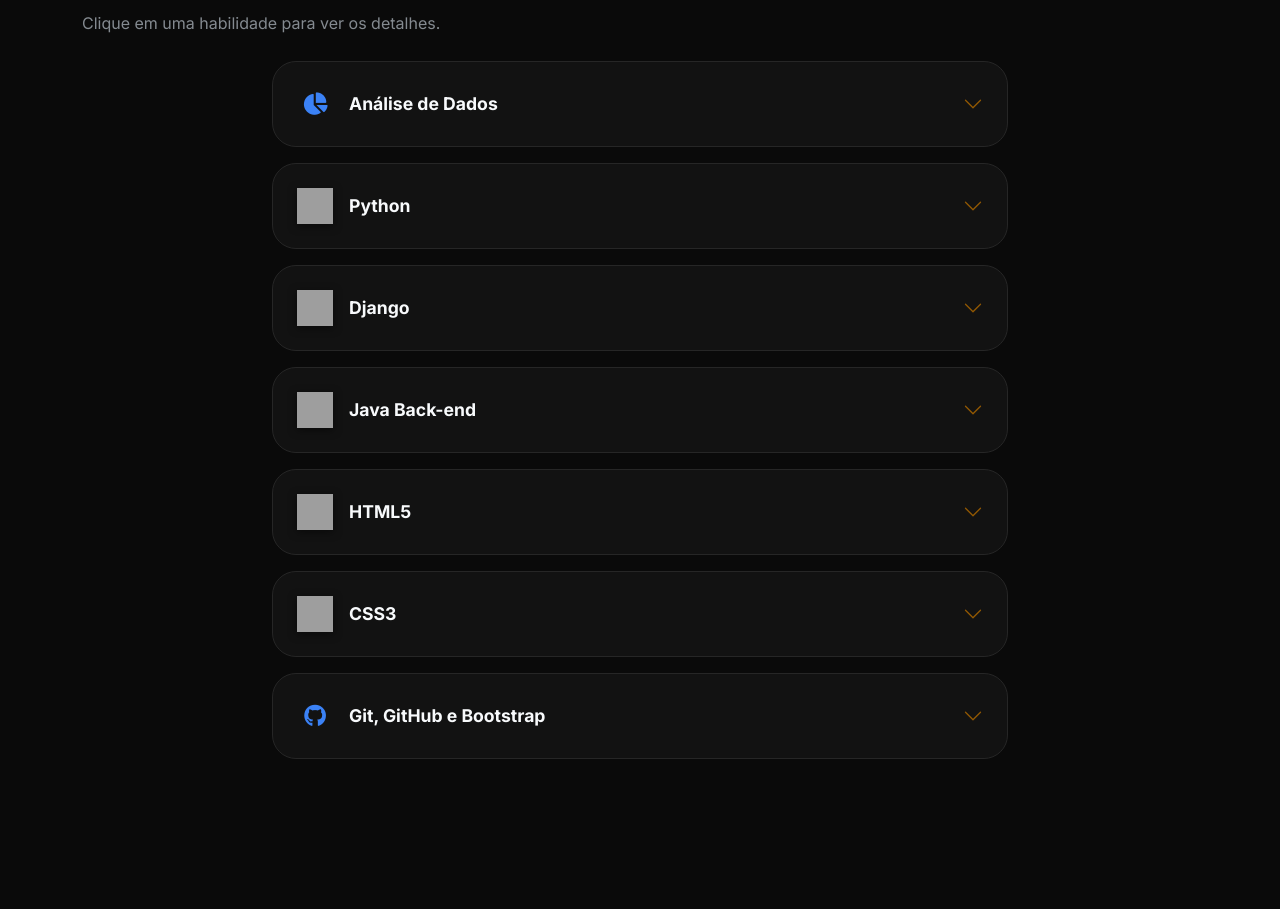
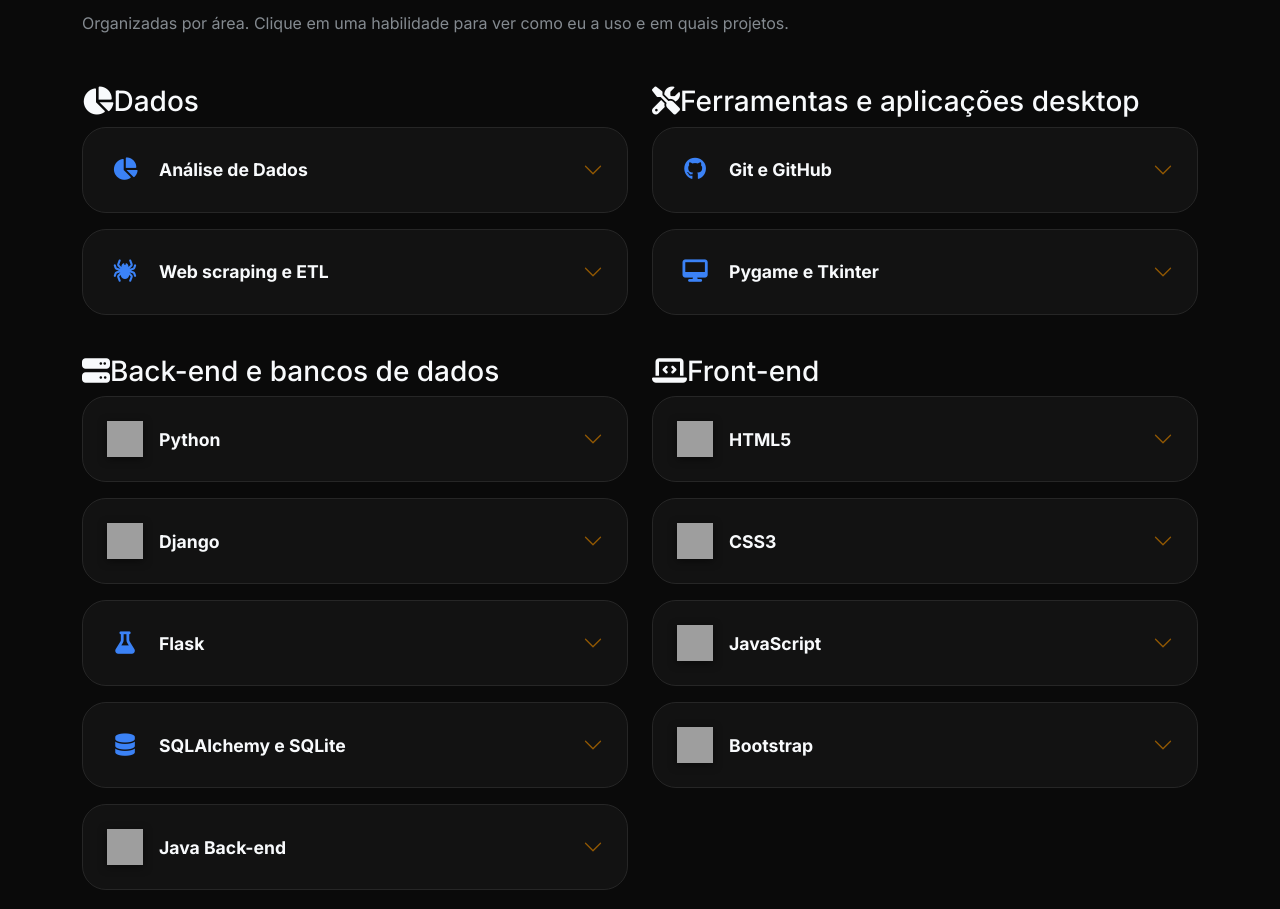
Before and after one commit to yagofc23/yagofc23.github.io, a plain HTML site: page index.html in a window 1280 px wide. Shown: the part 1120-2029 px from the top of the page. Drawn offline with nearby package versions, Linux system fonts and the light colour scheme; grey boxes are pictures that could not be loaded.

```diff
--- a/index.html
+++ b/index.html
@@ -76,65 +76,77 @@
     <section id="habilidades">
         <div class="container">
             <h2 class="section-title">Habilidades Técnicas</h2>
-            <p class="text-muted mb-4">Clique em uma habilidade para ver os detalhes.</p>
-            <div class="row">
-                <div class="col-lg-8 mx-auto">
-                    <div class="accordion" id="skillsAccordion">
+            <p class="text-muted mb-5">Organizadas por área. Clique em uma habilidade para ver como eu a uso e em quais projetos.</p>
+            <div class="row g-4 align-items-start">
+                <div class="col-lg-6">
+                    <h3 class="skill-group-title"><i class="fas fa-chart-pie"></i>Dados</h3>
+                    <div class="accordion" id="acc0">
                             <div class="accordion-item">
-                            <h3 class="accordion-header">
-                                <button class="accordion-button collapsed" type="button" data-bs-toggle="collapse" data-bs-target="#skill1" aria-expanded="false" aria-controls="skill1"><span class="skill-ic"><i class="fas fa-chart-pie"></i></span>Análise de Dados</button>
-                            </h3>
-                            <div id="skill1" class="accordion-collapse collapse" data-bs-parent="#skillsAccordion">
-                                <div class="accordion-body">Extração, limpeza e análise exploratória de dados. Relatórios e insights de negócio com Excel Avançado, Power BI e Pandas.</div>
+                                <h4 class="accordion-header"><button class="accordion-button collapsed" type="button" data-bs-toggle="collapse" data-bs-target="#sk1" aria-expanded="false" aria-controls="sk1"><span class="skill-ic"><i class="fas fa-chart-pie"></i></span>Análise de Dados</button></h4>
+                                <div id="sk1" class="accordion-collapse collapse" data-bs-parent="#acc0"><div class="accordion-body">Extração, limpeza e análise exploratória de dados. Relatórios e insights de negócio com Excel Avançado, Power BI e Pandas.<div class="used-in"><span>Usado em</span><a href="#p-bot">Bot de Notícias</a><a href="#certificacoes">Formação Big Data Science</a></div></div></div>
+                            </div>
+                            <div class="accordion-item">
+                                <h4 class="accordion-header"><button class="accordion-button collapsed" type="button" data-bs-toggle="collapse" data-bs-target="#sk2" aria-expanded="false" aria-controls="sk2"><span class="skill-ic"><i class="fas fa-spider"></i></span>Web scraping e ETL</button></h4>
+                                <div id="sk2" class="accordion-collapse collapse" data-bs-parent="#acc0"><div class="accordion-body">Coleta automática de dados de portais com BeautifulSoup4, deixando as informações organizadas para análise posterior.<div class="used-in"><span>Usado em</span><a href="#p-bot">Bot de Notícias</a></div></div></div>
                             </div>
                     </div>
+                </div>
+                <div class="col-lg-6">
+                    <h3 class="skill-group-title"><i class="fas fa-screwdriver-wrench"></i>Ferramentas e aplicações desktop</h3>
+                    <div class="accordion" id="acc1">
                             <div class="accordion-item">
-                            <h3 class="accordion-header">
-                                <button class="accordion-button collapsed" type="button" data-bs-toggle="collapse" data-bs-target="#skill2" aria-expanded="false" aria-controls="skill2"><img src="https://cdn.jsdelivr.net/gh/devicons/devicon/icons/python/python-original.svg" alt="" class="skill-logo">Python</button>
-                            </h3>
-                            <div id="skill2" class="accordion-collapse collapse" data-bs-parent="#skillsAccordion">
-                                <div class="accordion-body">Lógica estruturada e orientada a objetos, scripts de automação, manipulação de arquivos, web scraping e análise de dados.</div>
+                                <h4 class="accordion-header"><button class="accordion-button collapsed" type="button" data-bs-toggle="collapse" data-bs-target="#sk3" aria-expanded="false" aria-controls="sk3"><span class="skill-ic"><i class="fab fa-github"></i></span>Git e GitHub</button></h4>
+                                <div id="sk3" class="accordion-collapse collapse" data-bs-parent="#acc1"><div class="accordion-body">Controle de versão com branches e pull requests, um repositório no GitHub para cada projeto e rotina de trabalho no VS Code e no terminal.<div class="used-in"><span>Usado em</span><a href="#projetos">Todos os projetos</a></div></div></div>
+                            </div>
+                            <div class="accordion-item">
+                                <h4 class="accordion-header"><button class="accordion-button collapsed" type="button" data-bs-toggle="collapse" data-bs-target="#sk4" aria-expanded="false" aria-controls="sk4"><span class="skill-ic"><i class="fas fa-desktop"></i></span>Pygame e Tkinter</button></h4>
+                                <div id="sk4" class="accordion-collapse collapse" data-bs-parent="#acc1"><div class="accordion-body">Interface desktop em dark mode, com playlist dinâmica e equalizador.<div class="used-in"><span>Usado em</span><a href="#p-musicplayer">Music Player</a></div></div></div>
                             </div>
                     </div>
+                </div>
+                <div class="col-lg-6">
+                    <h3 class="skill-group-title"><i class="fas fa-server"></i>Back-end e bancos de dados</h3>
+                    <div class="accordion" id="acc2">
                             <div class="accordion-item">
-                            <h3 class="accordion-header">
-                                <button class="accordion-button collapsed" type="button" data-bs-toggle="collapse" data-bs-target="#skill3" aria-expanded="false" aria-controls="skill3"><img src="https://cdn.jsdelivr.net/gh/devicons/devicon/icons/django/django-plain.svg" alt="" class="skill-logo">Django</button>
-                            </h3>
-                            <div id="skill3" class="accordion-collapse collapse" data-bs-parent="#skillsAccordion">
-                                <div class="accordion-body">Aplicações web com arquitetura MVT, Django ORM, rotas e autenticação segura.</div>
+                                <h4 class="accordion-header"><button class="accordion-button collapsed" type="button" data-bs-toggle="collapse" data-bs-target="#sk5" aria-expanded="false" aria-controls="sk5"><img src="https://cdn.jsdelivr.net/gh/devicons/devicon/icons/python/python-original.svg" alt="" class="skill-logo">Python</button></h4>
+                                <div id="sk5" class="accordion-collapse collapse" data-bs-parent="#acc2"><div class="accordion-body">Lógica estruturada e orientada a objetos, scripts de automação, manipulação de arquivos, web scraping e análise de dados.<div class="used-in"><span>Usado em</span><a href="#p-linkmanager">LinkManager</a><a href="#p-conektei">Conektei</a><a href="#p-devschools">DevSchools</a><a href="#p-musicplayer">Music Player</a><a href="#p-bot">Bot de Notícias</a></div></div></div>
+                            </div>
+                            <div class="accordion-item">
+                                <h4 class="accordion-header"><button class="accordion-button collapsed" type="button" data-bs-toggle="collapse" data-bs-target="#sk6" aria-expanded="false" aria-controls="sk6"><img src="https://cdn.jsdelivr.net/gh/devicons/devicon/icons/django/django-plain.svg" alt="" class="skill-logo">Django</button></h4>
+                                <div id="sk6" class="accordion-collapse collapse" data-bs-parent="#acc2"><div class="accordion-body">Aplicações web com arquitetura MVT, Django ORM, rotas e autenticação segura.<div class="used-in"><span>Usado em</span><a href="#p-conektei">Conektei</a><a href="#p-devschools">DevSchools</a></div></div></div>
+                            </div>
+                            <div class="accordion-item">
+                                <h4 class="accordion-header"><button class="accordion-button collapsed" type="button" data-bs-toggle="collapse" data-bs-target="#sk7" aria-expanded="false" aria-controls="sk7"><span class="skill-ic"><i class="fas fa-flask"></i></span>Flask</button></h4>
+                                <div id="sk7" class="accordion-collapse collapse" data-bs-parent="#acc2"><div class="accordion-body">Aplicação full stack com rotas, autenticação segura e analytics de cliques.<div class="used-in"><span>Usado em</span><a href="#p-linkmanager">LinkManager</a></div></div></div>
+                            </div>
+                            <div class="accordion-item">
+                                <h4 class="accordion-header"><button class="accordion-button collapsed" type="button" data-bs-toggle="collapse" data-bs-target="#sk8" aria-expanded="false" aria-controls="sk8"><span class="skill-ic"><i class="fas fa-database"></i></span>SQLAlchemy e SQLite</button></h4>
+                                <div id="sk8" class="accordion-collapse collapse" data-bs-parent="#acc2"><div class="accordion-body">Modelagem e consulta de dados por ORM: SQLAlchemy no LinkManager e SQLite no DevSchools.<div class="used-in"><span>Usado em</span><a href="#p-linkmanager">LinkManager</a><a href="#p-devschools">DevSchools</a></div></div></div>
+                            </div>
+                            <div class="accordion-item">
+                                <h4 class="accordion-header"><button class="accordion-button collapsed" type="button" data-bs-toggle="collapse" data-bs-target="#sk9" aria-expanded="false" aria-controls="sk9"><img src="https://cdn.jsdelivr.net/gh/devicons/devicon/icons/java/java-original.svg" alt="" class="skill-logo">Java Back-end</button></h4>
+                                <div id="sk9" class="accordion-collapse collapse" data-bs-parent="#acc2"><div class="accordion-body">Em formação pelo Senac (previsão: 15/01/2027): POO, APIs, Spring Boot e integração com bancos de dados.<div class="used-in"><span>Em estudo, ainda sem projeto público.</span></div></div></div>
                             </div>
                     </div>
+                </div>
+                <div class="col-lg-6">
+                    <h3 class="skill-group-title"><i class="fas fa-laptop-code"></i>Front-end</h3>
+                    <div class="accordion" id="acc3">
                             <div class="accordion-item">
-                            <h3 class="accordion-header">
-                                <button class="accordion-button collapsed" type="button" data-bs-toggle="collapse" data-bs-target="#skill4" aria-expanded="false" aria-controls="skill4"><img src="https://cdn.jsdelivr.net/gh/devicons/devicon/icons/java/java-original.svg" alt="" class="skill-logo">Java Back-end</button>
-                            </h3>
-                            <div id="skill4" class="accordion-collapse collapse" data-bs-parent="#skillsAccordion">
-                                <div class="accordion-body">Em formação pelo Senac: APIs, Programação Orientada a Objetos e sistemas back-end escaláveis.</div>
-                            </div>
+                                <h4 class="accordion-header"><button class="accordion-button collapsed" type="button" data-bs-toggle="collapse" data-bs-target="#sk10" aria-expanded="false" aria-controls="sk10"><img src="https://cdn.jsdelivr.net/gh/devicons/devicon/icons/html5/html5-original.svg" alt="" class="skill-logo">HTML5</button></h4>
+                                <div id="sk10" class="accordion-collapse collapse" data-bs-parent="#acc3"><div class="accordion-body">Estrutura semântica de páginas, acessibilidade e boas práticas de SEO.<div class="used-in"><span>Usado em</span><a href="#p-deathnote">Death Note Online</a><a href="#sobre">Este portfólio</a></div></div></div>
                             </div>
                             <div class="accordion-item">
-                            <h3 class="accordion-header">
-                                <button class="accordion-button collapsed" type="button" data-bs-toggle="collapse" data-bs-target="#skill5" aria-expanded="false" aria-controls="skill5"><img src="https://cdn.jsdelivr.net/gh/devicons/devicon/icons/html5/html5-original.svg" alt="" class="skill-logo">HTML5</button>
-                            </h3>
-                            <div id="skill5" class="accordion-collapse collapse" data-bs-parent="#skillsAccordion">
-                                <div class="accordion-body">Estrutura semântica de páginas, acessibilidade e boas práticas de SEO.</div>
-                            </div>
+                                <h4 class="accordion-header"><button class="accordion-button collapsed" type="button" data-bs-toggle="collapse" data-bs-target="#sk11" aria-expanded="false" aria-controls="sk11"><img src="https://cdn.jsdelivr.net/gh/devicons/devicon/icons/css3/css3-original.svg" alt="" class="skill-logo">CSS3</button></h4>
+                                <div id="sk11" class="accordion-collapse collapse" data-bs-parent="#acc3"><div class="accordion-body">Interfaces responsivas com Flexbox, Grid e animações.<div class="used-in"><span>Usado em</span><a href="#p-deathnote">Death Note Online</a><a href="#p-conektei">Conektei</a><a href="#sobre">Este portfólio</a></div></div></div>
                             </div>
                             <div class="accordion-item">
-                            <h3 class="accordion-header">
-                                <button class="accordion-button collapsed" type="button" data-bs-toggle="collapse" data-bs-target="#skill6" aria-expanded="false" aria-controls="skill6"><img src="https://cdn.jsdelivr.net/gh/devicons/devicon/icons/css3/css3-original.svg" alt="" class="skill-logo">CSS3</button>
-                            </h3>
-                            <div id="skill6" class="accordion-collapse collapse" data-bs-parent="#skillsAccordion">
-                                <div class="accordion-body">Interfaces responsivas com Flexbox, Grid e animações.</div>
-                            </div>
+                                <h4 class="accordion-header"><button class="accordion-button collapsed" type="button" data-bs-toggle="collapse" data-bs-target="#sk12" aria-expanded="false" aria-controls="sk12"><img src="https://cdn.jsdelivr.net/gh/devicons/devicon/icons/javascript/javascript-original.svg" alt="" class="skill-logo">JavaScript</button></h4>
+                                <div id="sk12" class="accordion-collapse collapse" data-bs-parent="#acc3"><div class="accordion-body">Manipulação do DOM para criar interações, como a simulação do caderno no Death Note Online.<div class="used-in"><span>Usado em</span><a href="#p-deathnote">Death Note Online</a><a href="#sobre">Este portfólio</a></div></div></div>
                             </div>
                             <div class="accordion-item">
-                            <h3 class="accordion-header">
-                                <button class="accordion-button collapsed" type="button" data-bs-toggle="collapse" data-bs-target="#skill7" aria-expanded="false" aria-controls="skill7"><span class="skill-ic"><i class="fab fa-github"></i></span>Git, GitHub e Bootstrap</button>
-                            </h3>
-                            <div id="skill7" class="accordion-collapse collapse" data-bs-parent="#skillsAccordion">
-                                <div class="accordion-body">Controle de versão (branches, PRs), UI ágil com Bootstrap e rotina de trabalho no VS Code e terminal.</div>
-                            </div>
+                                <h4 class="accordion-header"><button class="accordion-button collapsed" type="button" data-bs-toggle="collapse" data-bs-target="#sk13" aria-expanded="false" aria-controls="sk13"><img src="https://cdn.jsdelivr.net/gh/devicons/devicon/icons/bootstrap/bootstrap-original.svg" alt="" class="skill-logo">Bootstrap</button></h4>
+                                <div id="sk13" class="accordion-collapse collapse" data-bs-parent="#acc3"><div class="accordion-body">Interfaces responsivas e consistentes com os componentes e o sistema de grid.<div class="used-in"><span>Usado em</span><a href="#p-linkmanager">LinkManager</a><a href="#sobre">Este portfólio</a></div></div></div>
                             </div>
                     </div>
                 </div>
@@ -149,7 +161,7 @@
             <div class="row g-4">
 
                 <div class="col-md-6 col-lg-4">
-                    <div class="card h-100">
+                    <div class="card h-100" id="p-bot">
                         <img src="image/projeto%202.png" alt="Web Scraper" class="card-img-top" loading="lazy" style="height: 220px; object-fit: cover;">
                         <div class="card-body d-flex flex-column p-4">
                             <h5 class="card-title mb-1">Bot de Notícias</h5>
@@ -162,6 +174,7 @@
                             <div class="tech-tags mb-3">
                                 <span class="badge">Python</span>
                                 <span class="badge">BeautifulSoup4</span>
+                                <span class="badge">Web Scraping</span>
                             </div>
                             <div class="mt-auto d-grid gap-2">
                                 <a href="https://github.com/yagofc23/automacao-python-g1" target="_blank" class="btn btn-primary btn-sm rounded-pill"><i class="fab fa-github me-1"></i>Ver Código</a>
@@ -171,7 +184,7 @@
                 </div>
 
                 <div class="col-md-6 col-lg-4">
-                    <div class="card h-100">
+                    <div class="card h-100" id="p-linkmanager">
                         <img src="./image/linkmanager-thumb.png" alt="LinkManager" class="card-img-top" loading="lazy" style="height: 220px; object-fit: cover;">
                         <div class="card-body d-flex flex-column p-4">
                             <h5 class="card-title mb-1">LinkManager - SaaS</h5>
@@ -182,7 +195,8 @@
                                 <p class="mb-2">Sistema Full Stack com autenticação segura, analytics de cliques e temas dinâmicos.</p>
                             </div>
                             <div class="tech-tags mb-3">
-                                <span class="badge">Python Flask</span>
+                                <span class="badge">Python</span>
+                                <span class="badge">Flask</span>
                                 <span class="badge">SQLAlchemy</span>
                                 <span class="badge">Bootstrap</span>
                             </div>
@@ -195,7 +209,7 @@
                 </div>
 
                 <div class="col-md-6 col-lg-4">
-                    <div class="card h-100">
+                    <div class="card h-100" id="p-conektei">
                         <img src="./image/conektei-thumb.png" alt="Conektei" class="card-img-top" loading="lazy" style="height: 220px; object-fit: cover;">
                         <div class="card-body d-flex flex-column p-4">
                             <h5 class="card-title mb-1">Conektei - Consultoria</h5>
@@ -219,7 +233,7 @@
                 </div>
 
                 <div class="col-md-6 col-lg-4">
-                    <div class="card h-100">
+                    <div class="card h-100" id="p-deathnote">
                         <img src="./image/death%20note.png" alt="Death Note" class="card-img-top" loading="lazy" style="height: 220px; object-fit: cover;">
                         <div class="card-body d-flex flex-column p-4">
                             <h5 class="card-title mb-1">Death Note Online</h5>
@@ -243,7 +257,7 @@
                 </div>
 
                 <div class="col-md-6 col-lg-4">
-                    <div class="card h-100">
+                    <div class="card h-100" id="p-musicplayer">
                         <img src="./image/music_player.png" class="card-img-top" loading="lazy" alt="Music Player" style="height: 220px; object-fit: cover; object-position: top;">
                         <div class="card-body d-flex flex-column p-4">
                             <h5 class="card-title mb-1">Music Player</h5>
@@ -267,7 +281,7 @@
                 </div>
 
                 <div class="col-md-6 col-lg-4">
-                    <div class="card h-100">
+                    <div class="card h-100" id="p-devschools">
                         <img src="image/devSchool.png" alt="DevSchools" class="card-img-top" loading="lazy" style="height: 220px; object-fit: cover; object-position: top;">
                         <div class="card-body d-flex flex-column p-4">
                             <h5 class="card-title mb-1">DevSchools</h5>
@@ -278,6 +292,7 @@
                                 <p class="mb-2">Sistema de gestão de cursos e alunos com painel administrativo.</p>
                             </div>
                             <div class="tech-tags mb-3">
+                                <span class="badge">Python</span>
                                 <span class="badge">Django 5</span>
                                 <span class="badge">SQLite</span>
                             </div>
```
Lines whose indentation alone changed are shown as unchanged.
